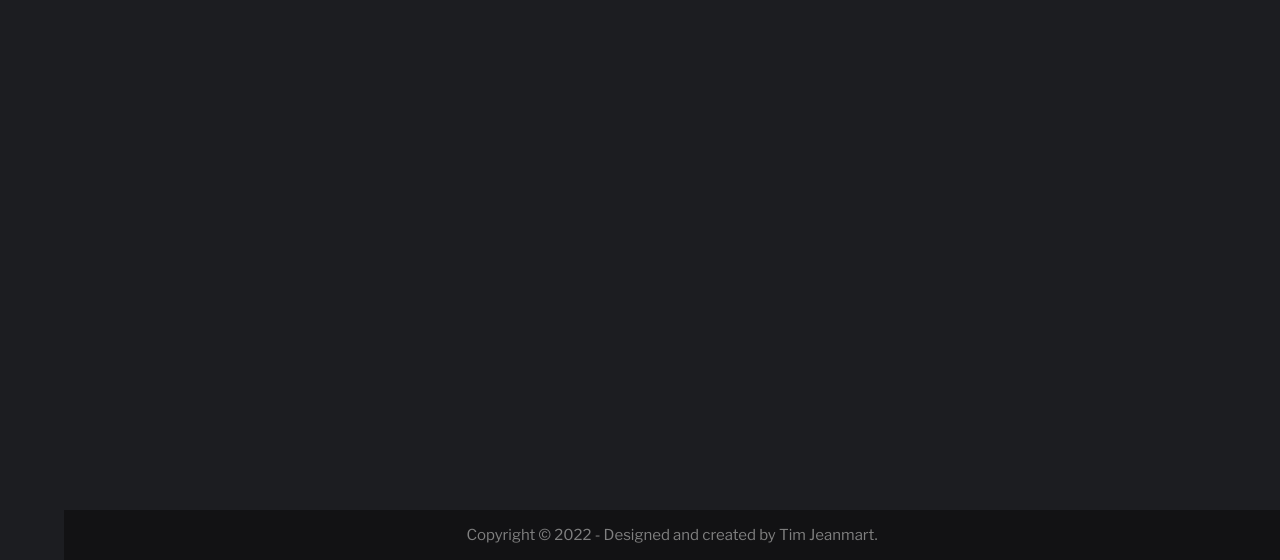
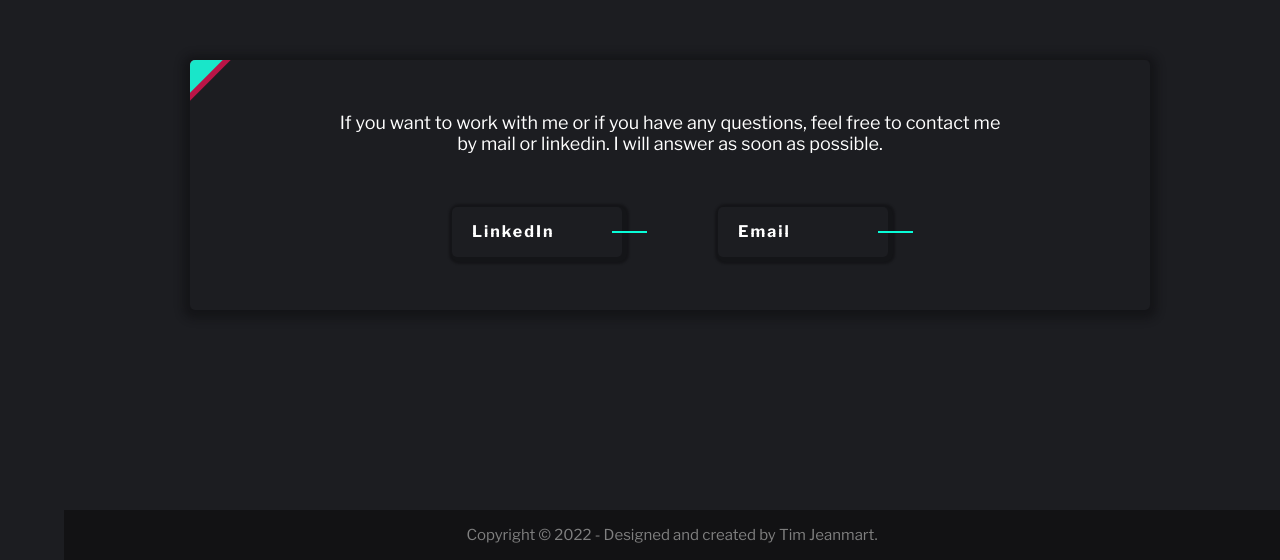
Before and after one commit to Tim-jn/Portfolio, a React (Create React App) app: page / in a window 1280 px wide. Shown: the part 4592-5152 px from the top of the page. Built offline with nearby package versions, Linux system fonts and the light colour scheme.

Commit message:
Temp update, fixing display problem

```diff
--- a/src/App.tsx
+++ b/src/App.tsx
@@ -84,7 +84,7 @@ function App() {
         </div>
       </section>
       <section id="contact" className="contact">
-        <div className="contact-section" ref={addToRefs}>
+        <div className="contact-section">
           <ContactContent />
         </div>
       </section>
```
